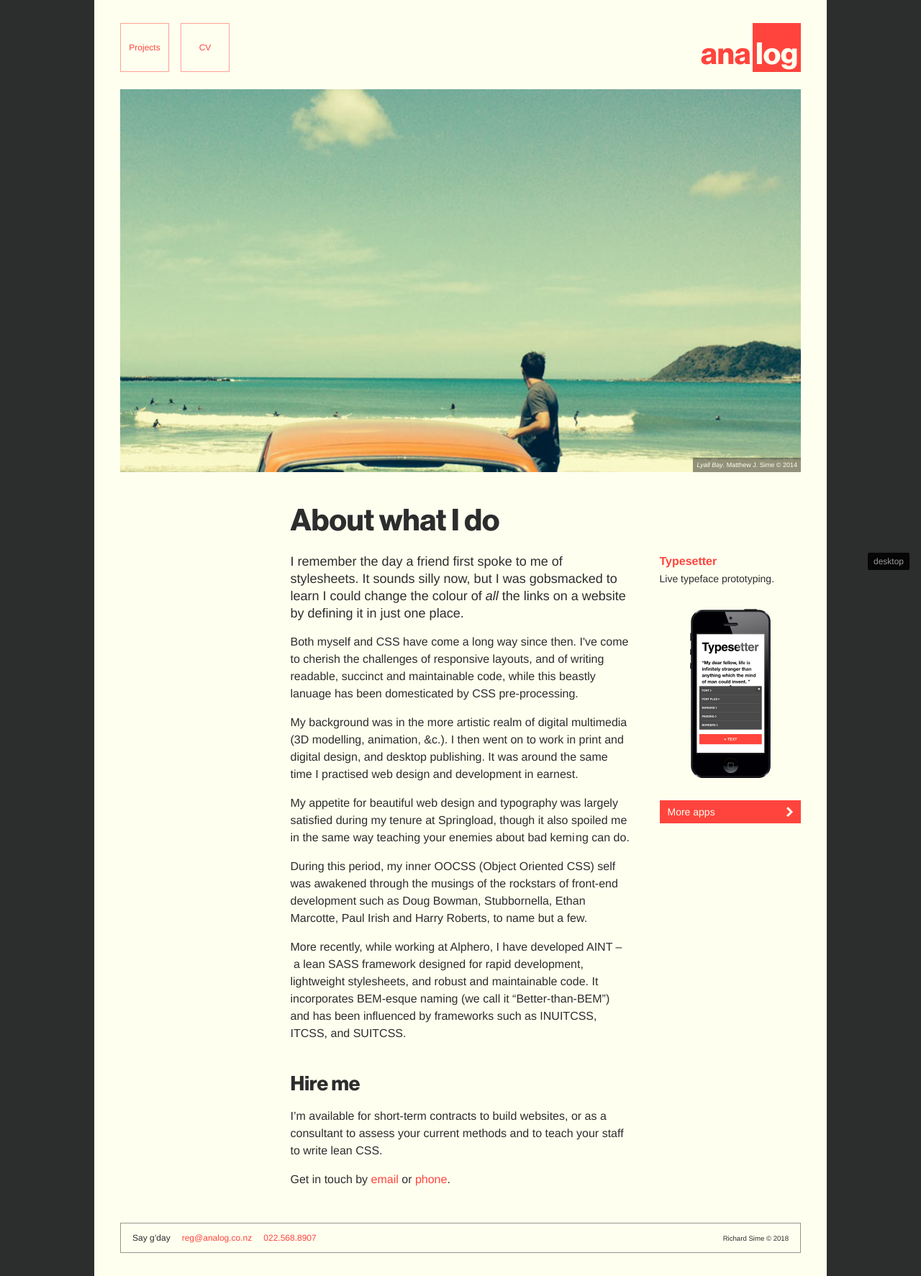
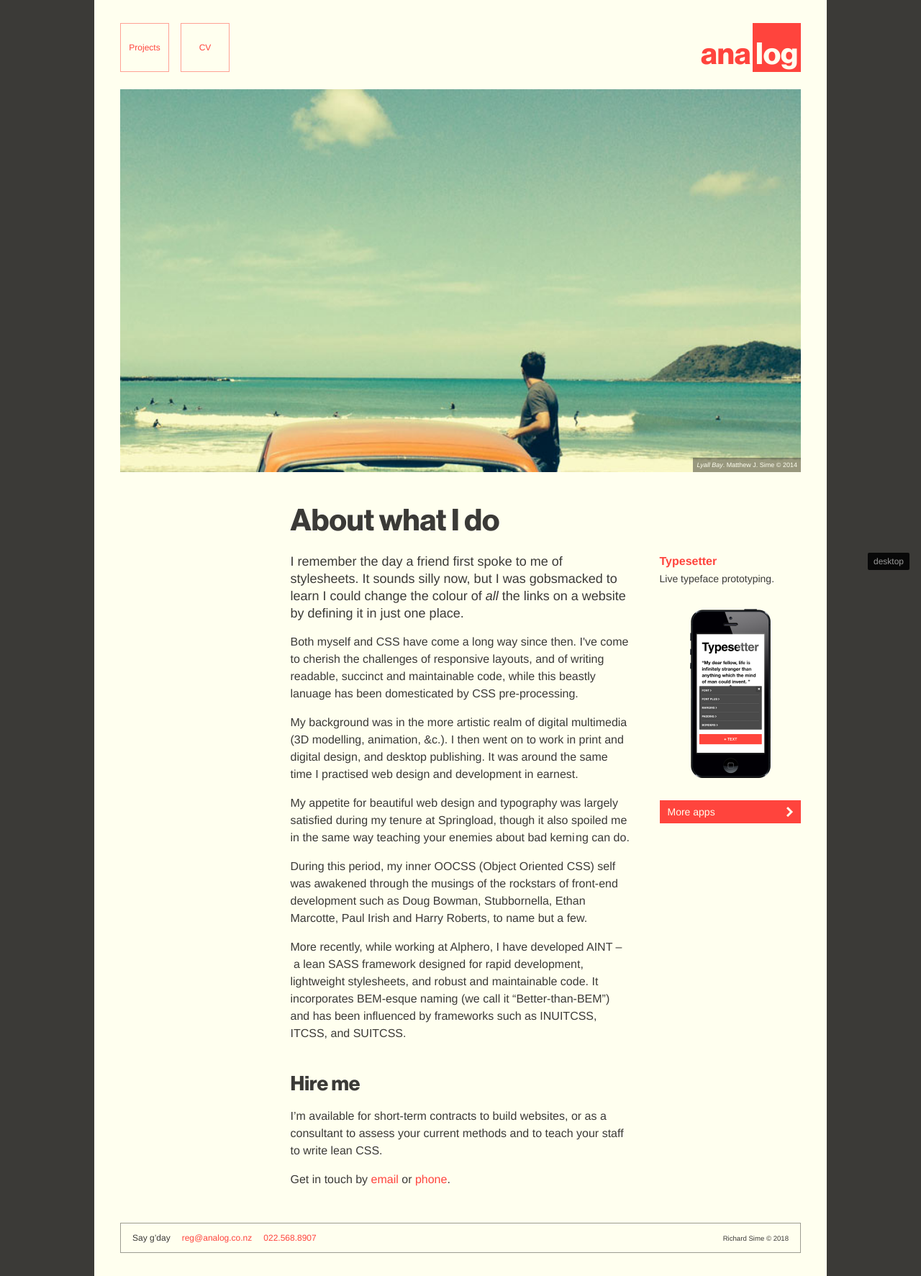
Before and after one commit to simefield/analog, a PHP site: page / in a window 1280 px wide. Shown: the whole page at 72% size. Run offline with PHP 8.4, Linux system fonts and the light colour scheme; style sheets or scripts are compiled from the project's sources.

Commit message:
Update black

```diff
--- a/sass/_vars.scss
+++ b/sass/_vars.scss
@@ -22,7 +22,8 @@ $use-nav:     true;
 
 // CUSTOM
 // ------------------------------------
-$black: #2c2d2d;
+// $black: #2c2d2d;
+$black: #3b3a37;
 $paper: #ffffef;
 $white: $paper;
 // $red: #ff3908;
```
